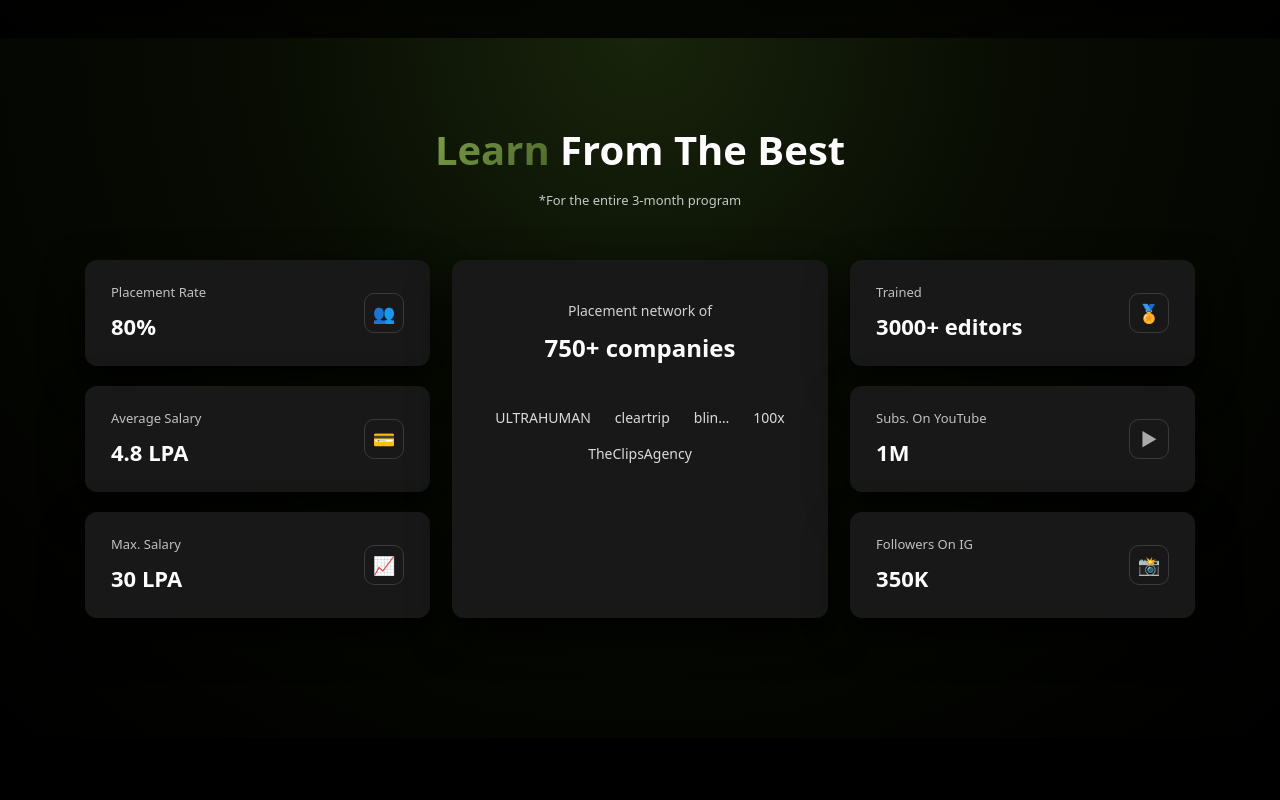
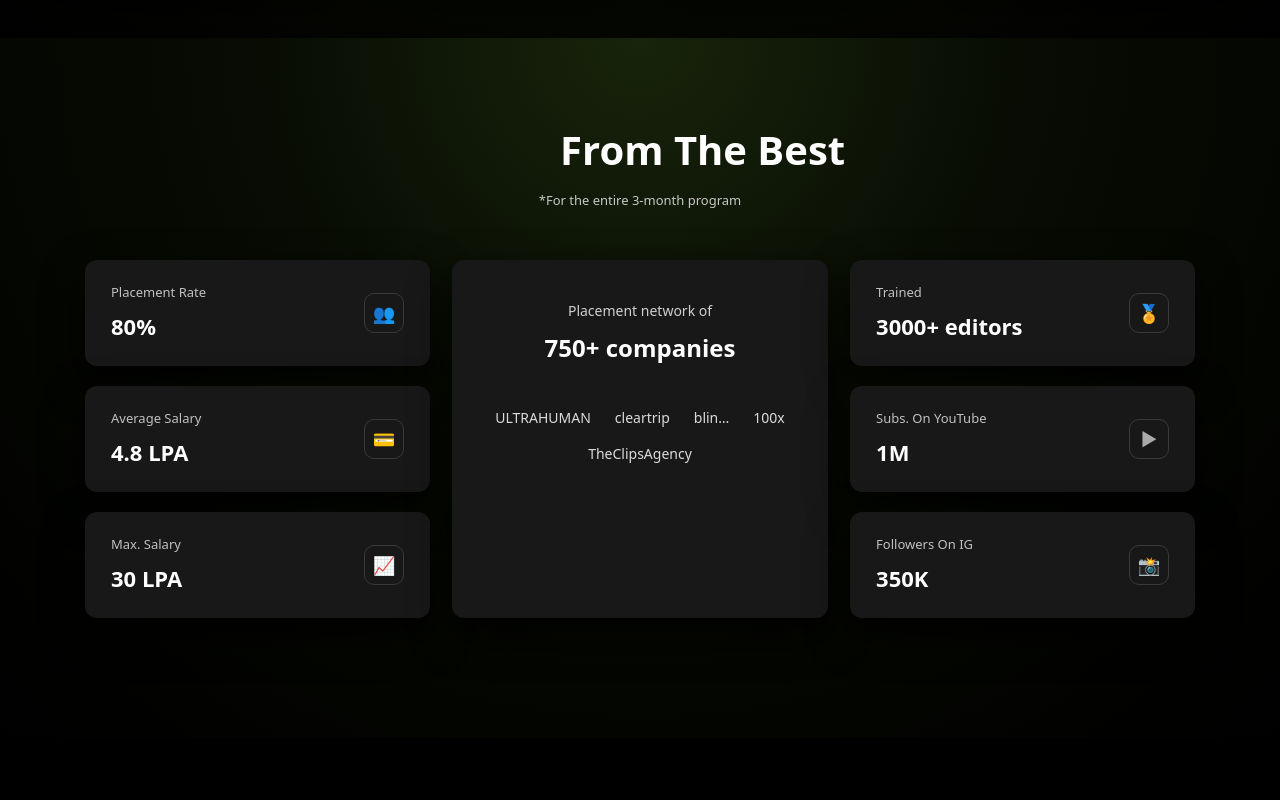
Before and after one commit to marshookali/descro, a plain HTML site: page index.html in a window 1280 px wide. Shown: the part 1580-2380 px from the top of the page. Drawn offline with Linux system fonts and the light colour scheme.

Commit message:
heading color issue

```diff
--- a/index.html
+++ b/index.html
@@ -104,6 +104,7 @@
       border-radius: var(--radius-pill);
       background: var(--gradient-icon);
       margin-bottom: var(--spacing-xs);
+
     }
 
     .gradient-badge span {
@@ -120,8 +121,9 @@
     }
 
     /* Gradient Text */
+
     .gradient-text {
-      background: var(--gradient-primary);
+
       -webkit-background-clip: text;
       background-clip: text;
       color: transparent;
```
